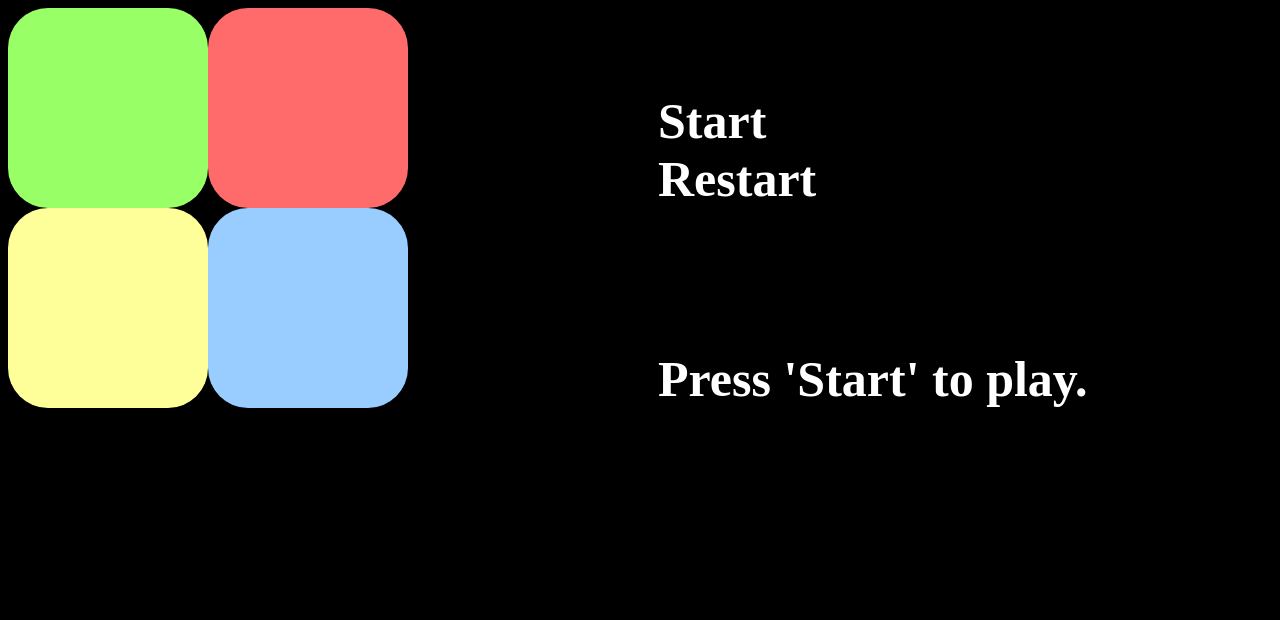
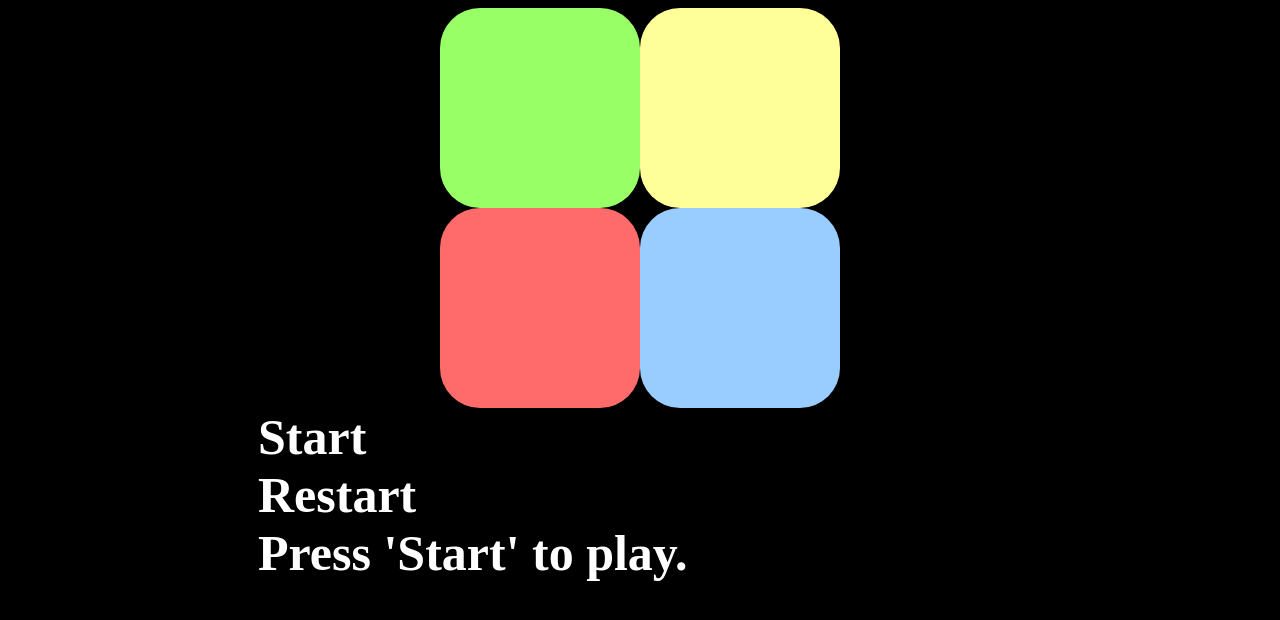
Before and after one commit to LeviathanIsI/SEI-Project1-Bradford-Joshua, a website: page index.html in a window 1280 px wide. Drawn offline with Linux system fonts and the light colour scheme.

Commit message:
Adjusted layout

```diff
--- a/index.html
+++ b/index.html
@@ -38,20 +38,22 @@
       <source src="audio\audio_invalid.mp4" type="audio/mpeg" />
     </audio>
     <!-- Source: [Timbre, Simon Says.flac, https://freesound.org/people/Timbre/sounds/171398/, 01/09/2024] -->
+    <div class="buttons">
       <div class="topbuttons">
         <div class="greenbutton"></div>
         <div class="redbutton"></div>
+      </div>
+      <div class="bottombuttons">
+        <div class="yellowbutton"></div>
+        <div class="bluebutton"></div>
+      </div>
+    </div>
     <div class="gamemenu">
       <aside class="startbutton">Start</aside>
       <aside class="restartbutton">Restart</aside>
     </div>
-    </div>
-    <div class="bottombuttons">
-      <div class="yellowbutton"></div>
-      <div class="bluebutton"></div>
     <div class="gamemenu">
       <aside class="endgametext">Press 'Start' to play.</aside>
     </div>
-    </div>
   </body>
 </html>
--- /dev/null
+++ b/package.json
@@ -0,0 +1,5 @@
+{
+  "dependencies": {
+    "ngrok": "^5.0.0-beta.2"
+  }
+}
--- a/style.css
+++ b/style.css
@@ -2,14 +2,19 @@ body {
   background-color: black;
 }
 
+.buttons {
+  display: flex;
+  justify-content: center;
+}
+
 .topbuttons {
   display: flex;
-  flex-direction: row;
+  flex-direction: column;
 }
 
 .bottombuttons {
   display: flex;
-  flex-direction: row;
+  flex-direction: column;
 }
 
 .gamemenu {
```
Also changed, not shown: 1 other file. Lines whose indentation alone changed are shown as unchanged.
